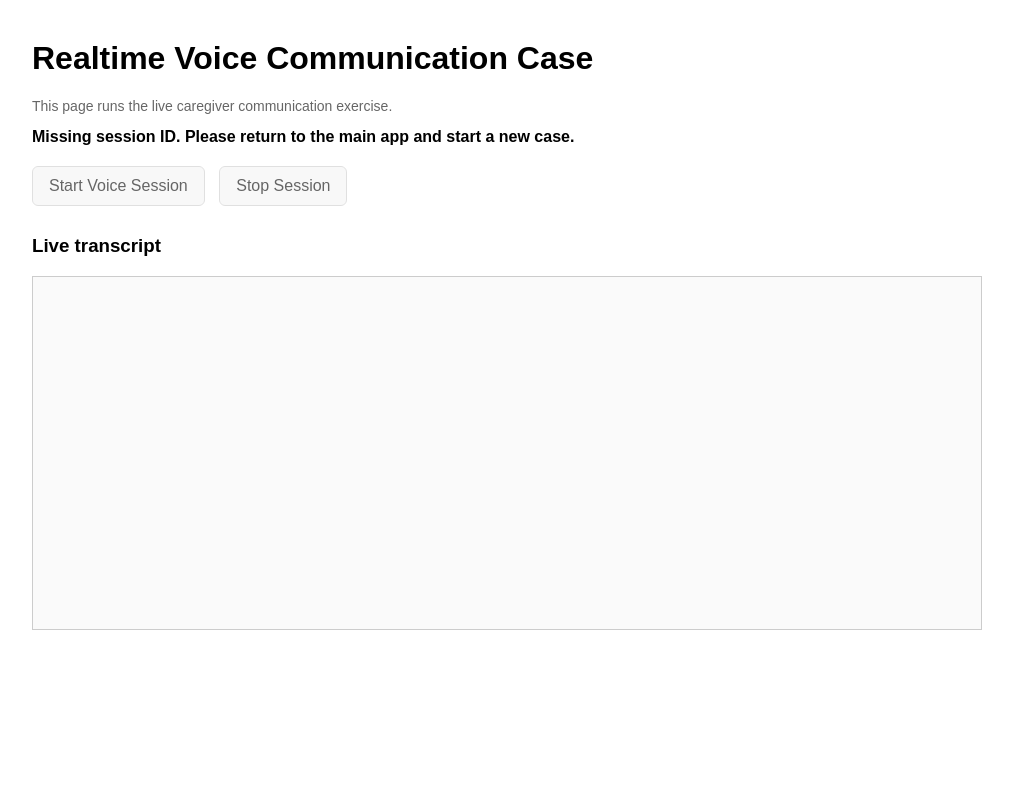
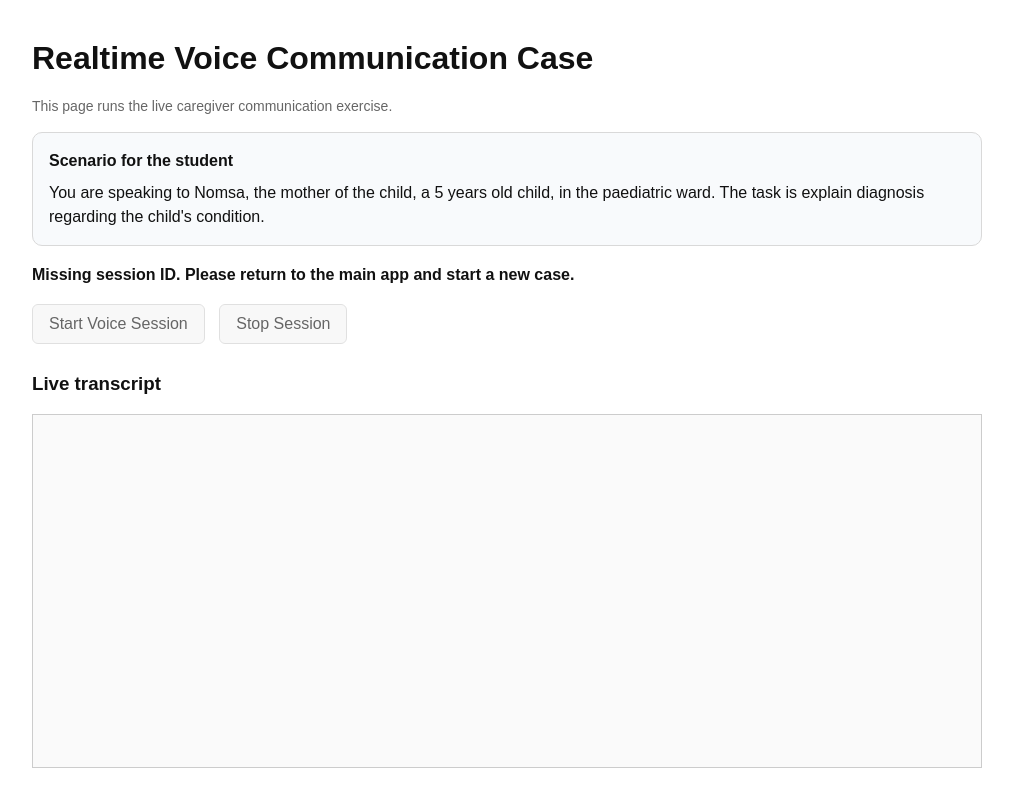
Before and after one commit to 09400760-debug/Communication-voice, a FastAPI app: page / in a window 1280 px wide. Shown: the whole page, without its empty margins (133-1146 px from the left). Before the commit the page ends 630 px from the top, so only its background shows below. Run offline with FastAPI, Linux system fonts and the light colour scheme.

Commit message:
Update index.html

```diff
--- a/templates/index.html
+++ b/templates/index.html
@@ -9,7 +9,9 @@
       max-width: 950px;
       margin: 40px auto;
       padding: 0 20px;
+      color: #111;
     }
+
     button, a.button-link {
       display: inline-block;
       padding: 10px 16px;
@@ -23,14 +25,31 @@
       border-radius: 6px;
       cursor: pointer;
     }
+
     button:disabled {
       opacity: 0.6;
       cursor: not-allowed;
     }
+
     #status {
       margin: 12px 0;
       font-weight: bold;
     }
+
+    #scenarioBox {
+      margin: 18px 0 20px 0;
+      padding: 16px;
+      border: 1px solid #d9d9d9;
+      border-radius: 10px;
+      background: #f8fafc;
+      line-height: 1.5;
+    }
+
+    #scenarioTitle {
+      font-weight: 700;
+      margin-bottom: 8px;
+    }
+
     #transcript {
       border: 1px solid #ccc;
       padding: 16px;
@@ -38,37 +57,45 @@
       background: #fafafa;
       overflow-y: auto;
     }
+
     .line {
       white-space: pre-wrap;
       margin-bottom: 6px;
     }
+
     .small {
       color: #666;
       font-size: 14px;
     }
+
     #returnSection, #warningSection {
       display: none;
       margin-top: 20px;
       padding: 16px;
       border-radius: 8px;
     }
+
     #returnSection {
       border: 1px solid #d9d9d9;
       background: #f9f9f9;
     }
+
     #warningSection {
       border: 1px solid #e0b4b4;
       background: #fff6f6;
     }
+
     @media (max-width: 768px) {
       body {
         margin: 16px auto;
         padding: 0 12px;
       }
+
       button, a.button-link {
         width: 100%;
         margin-right: 0;
       }
+
       #transcript {
         min-height: 240px;
       }
@@ -78,6 +105,11 @@
 <body>
   <h1>Realtime Voice Communication Case</h1>
   <p class="small">This page runs the live caregiver communication exercise.</p>
+
+  <div id="scenarioBox">
+    <div id="scenarioTitle">Scenario for the student</div>
+    <div id="scenarioText"></div>
+  </div>
 
   <div id="status">Preparing session...</div>
 
@@ -130,6 +162,7 @@
     const warningSection = document.getElementById("warningSection");
     const returnBtn = document.getElementById("returnBtn");
     const manualReturnBtn = document.getElementById("manualReturnBtn");
+    const scenarioTextEl = document.getElementById("scenarioText");
 
     const ALLOWED_RETURN_ORIGINS = [
       "https://communication-ij2amy3ps4hxxgaerltwxt.streamlit.app"
@@ -206,13 +239,32 @@
     const CAREGIVER_ROLE = getQueryParam("caregiver_role", "mother");
     const CHILD_NAME = getQueryParam("child_name", "the child");
     const CHILD_AGE = getQueryParam("child_age", "5 years");
+    const CHILD_SEX = getQueryParam("child_sex", "male");
     const MAIN_ISSUE = getQueryParam("main_issue", "");
     const CAREGIVER_EMOTION = getQueryParam("caregiver_emotion", "worried");
+    const STUDENT_CONTEXT = getQueryParam("student_context", "");
     const HIDDEN_CASE_SUMMARY = getQueryParam("hidden_case_summary", "");
     const OPENING_LINE = getQueryParam(
       "opening_line",
       `Doctor, I'm ${CAREGIVER_NAME}, ${CHILD_NAME}'s ${CAREGIVER_ROLE}. Please can you explain what is happening?`
     );
+    const SIBLINGS = getQueryParam("siblings", "");
+    const RESIDENCE = getQueryParam("residence", "");
+    const HOUSEHOLD_STRUCTURE = getQueryParam("household_structure", "");
+    const SCHOOL_OR_DAYCARE = getQueryParam("school_or_daycare", "");
+    const CAREGIVER_OCCUPATION = getQueryParam("caregiver_occupation", "");
+    const CAREGIVER_UNDERSTANDING = getQueryParam("caregiver_understanding", "");
+
+    function renderScenarioText() {
+      if (STUDENT_CONTEXT && STUDENT_CONTEXT.trim()) {
+        scenarioTextEl.textContent = STUDENT_CONTEXT;
+        return;
+      }
+
+      scenarioTextEl.textContent =
+        `You are speaking to ${CAREGIVER_NAME}, the ${CAREGIVER_ROLE} of ${CHILD_NAME}, a ${CHILD_AGE} old child, in the ${SETTING.toLowerCase()}. `
+        + `The task is ${COMMUNICATION_TYPE.toLowerCase()} regarding ${MAIN_ISSUE || "the child's condition"}.`;
+    }
 
     function buildSafeReturnUrl(autoFeedback = "0") {
       const rawReturnUrl = getQueryParam("return_url", "");
@@ -285,17 +337,25 @@
           caregiver_role: CAREGIVER_ROLE || null,
           child_name: CHILD_NAME || null,
           child_age: CHILD_AGE || null,
+          child_sex: CHILD_SEX || null,
           main_issue: MAIN_ISSUE || null,
           caregiver_emotion: CAREGIVER_EMOTION || null,
+          student_context: STUDENT_CONTEXT || null,
           hidden_case_summary: HIDDEN_CASE_SUMMARY || null,
           opening_line: OPENING_LINE || null,
+          siblings: SIBLINGS || null,
+          residence: RESIDENCE || null,
+          household_structure: HOUSEHOLD_STRUCTURE || null,
+          school_or_daycare: SCHOOL_OR_DAYCARE || null,
+          caregiver_occupation: CAREGIVER_OCCUPATION || null,
+          caregiver_understanding: CAREGIVER_UNDERSTANDING || null,
           started_at: sessionStartTime,
           ended_at: finalEndTime,
           duration_seconds: durationSeconds(sessionStartTime, finalEndTime),
           session_completed: sessionFinished,
           timeout_reason: timeoutReason,
           transcript_lines: transcriptLines,
-          transcript_text: transcriptLines.map(x => `${x.speaker}: ${x.text}`).join("\\n")
+          transcript_text: transcriptLines.map(x => `${x.speaker}: ${x.text}`).join("\n")
         };
 
         const response = await fetch("/save_transcript", {
@@ -577,10 +637,18 @@
           caregiver_role: CAREGIVER_ROLE,
           child_name: CHILD_NAME,
           child_age: CHILD_AGE,
+          child_sex: CHILD_SEX,
           main_issue: MAIN_ISSUE,
           caregiver_emotion: CAREGIVER_EMOTION,
+          student_context: STUDENT_CONTEXT,
           hidden_case_summary: HIDDEN_CASE_SUMMARY,
           opening_line: OPENING_LINE,
+          siblings: SIBLINGS,
+          residence: RESIDENCE,
+          household_structure: HOUSEHOLD_STRUCTURE,
+          school_or_daycare: SCHOOL_OR_DAYCARE,
+          caregiver_occupation: CAREGIVER_OCCUPATION,
+          caregiver_understanding: CAREGIVER_UNDERSTANDING,
           session_id: SESSION_ID,
           study_number: STUDY_NUMBER,
           interaction_mode: INTERACTION_MODE
@@ -655,6 +723,7 @@
     stopBtn.addEventListener("click", stopSession);
 
     window.addEventListener("load", () => {
+      renderScenarioText();
       setReturnLinks("0");
       startSession();
     });
```
